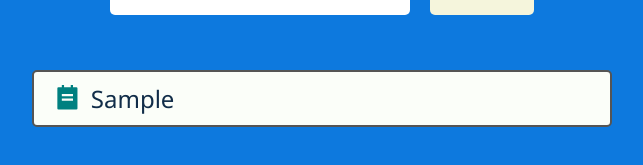
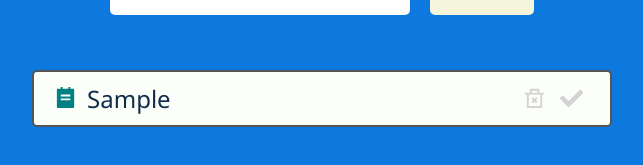
Before and after one commit to DenisKulik/todo-app, a React (Create React App) app: page / in a window 1280 px wide. Both pictures are taken after typing "Sample" into the empty fields and a click on the button "Submit". Shown: the part 147-312 px from the top of the page, without its empty margins (318-961 px from the left). Built offline with nearby package versions, Linux system fonts and the light colour scheme.

Commit message:
add delete and complete todo buttons styles

```diff
--- a/src/components/Todos/Todo.js
+++ b/src/components/Todos/Todo.js
@@ -1,4 +1,5 @@
-import { RiTodoFill } from 'react-icons/ri';
+import { RiDeleteBin2Line, RiTodoFill } from 'react-icons/ri';
+import { FaCheck } from 'react-icons/fa';
 import styles from './Todo.module.css';
 
 export default function Todo({ todo, deleteTodo }) {
@@ -6,6 +7,8 @@
         <div className={styles.todo} onDoubleClick={() => deleteTodo(todo.id)}>
             <RiTodoFill className={styles.todoIcon}/>
             <div className={styles.todoText}>{todo.text}</div>
+            <RiDeleteBin2Line className={styles.deleteIcon}/>
+            <FaCheck className={styles.checkIcon}/>
         </div>
     );
 }
--- a/src/components/Todos/Todo.module.css
+++ b/src/components/Todos/Todo.module.css
@@ -4,11 +4,10 @@
     padding: 10px 20px;
     margin: 15px 0;
     font-size: 1.5rem;
+    color: #112d49;
     border-radius: 5px;
     border: 2px solid #555;
-    color: #112d49;
     background-color: #fbfef9;
-    user-select: none;
 }
 
 .todoText {
@@ -21,3 +20,38 @@
     font-size: 1.8rem;
     color: teal;
 }
+
+.completedTodo {
+    color: gray;
+    border-color: gray;
+    background-color: unset;
+}
+
+.todo.completedTodo .todoIcon,
+.todo.completedTodo .checkIcon,
+.todo.completedTodo .deleteIcon {
+    color: gray;
+}
+
+.checkIcon,
+.deleteIcon {
+    padding: 0 7px;
+    cursor: pointer;
+    font-size: 1.8rem;
+    color: lightgrey;
+    transition: transform 0.3s;
+}
+
+.checkIcon:hover,
+.deleteIcon:hover {
+    cursor: pointer;
+    transform: scale(1.3);
+}
+
+.checkIcon:hover {
+    color: green;
+}
+
+.deleteIcon:hover {
+    color: red;
+}
```
